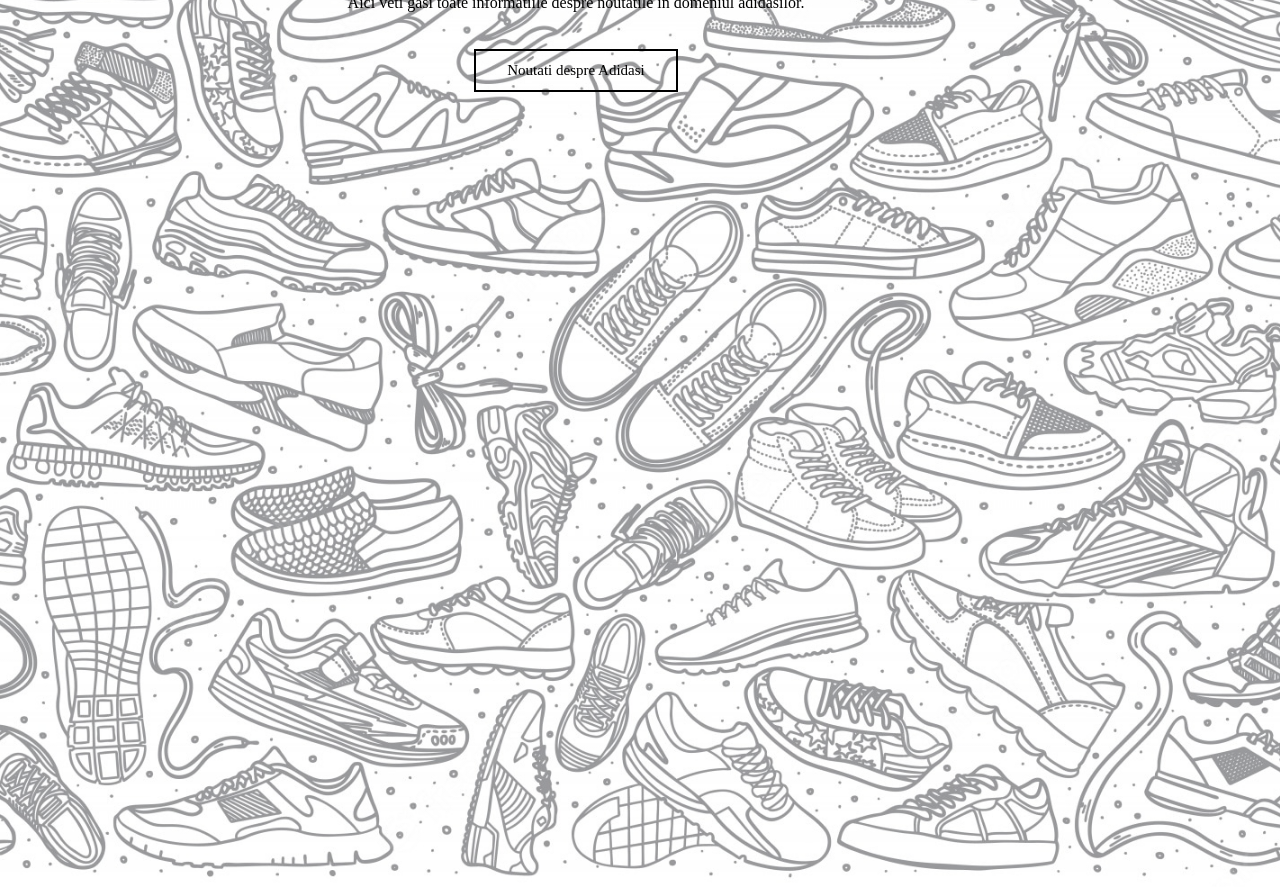
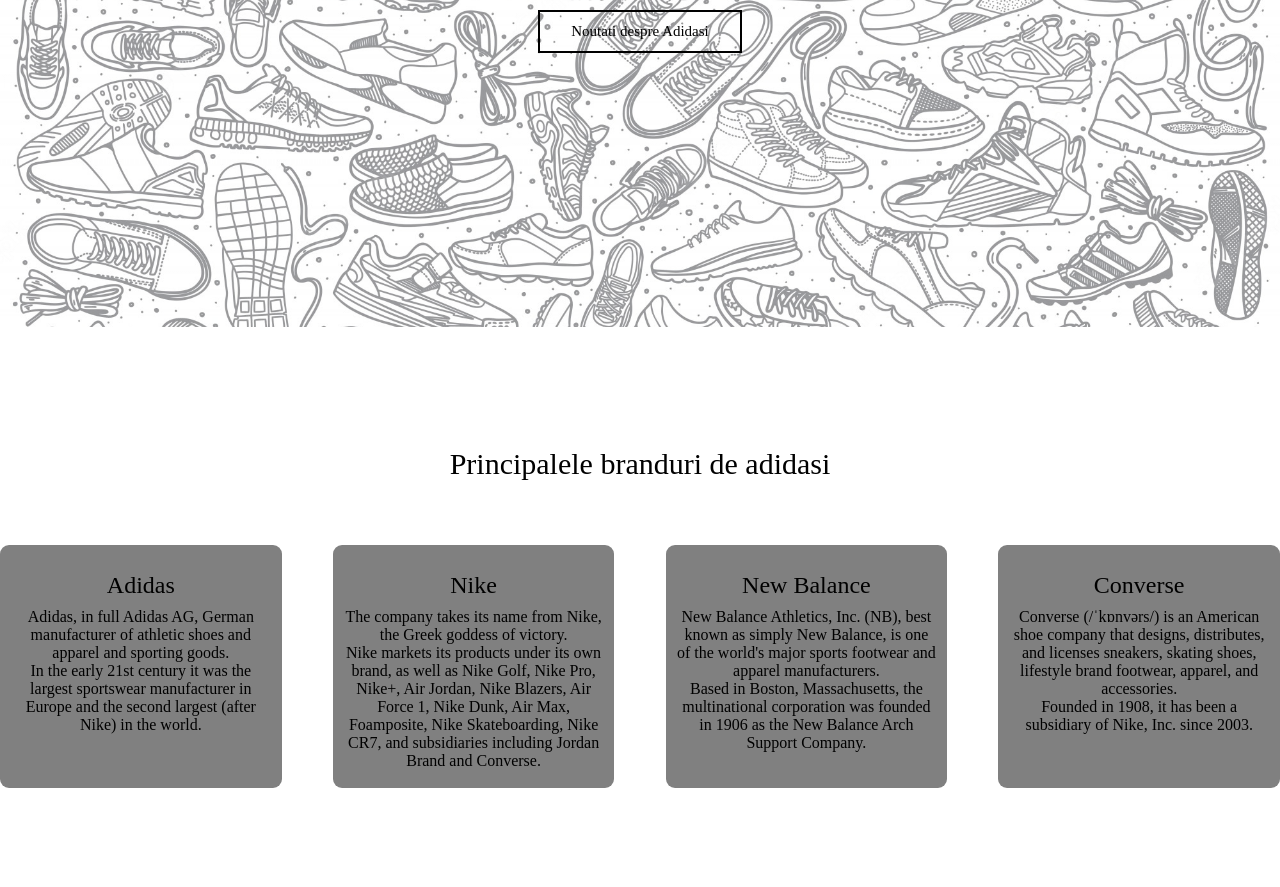
Before and after one commit to edyc24/SneakerMarket_TWProject, a plain HTML site: page index.html in a window 1280 px wide. Shown: the part 313-1200 px from the top of the page. After the commit the page ends 1165 px from the top, so only its background shows below. Drawn offline with Linux system fonts and the light colour scheme.

Commit message:
more information added and media fixed

```diff
--- a/index.html
+++ b/index.html
@@ -31,6 +31,27 @@
             <a class="noutati" href="">Noutati despre Adidasi</a>
         </div>
     </section>
-
+    <section class="informatii">
+        <h1>Principalele branduri de adidasi</h1>
+        <div class="lin">
+            <div class="col">
+                <h2>Adidas</h2>
+                <p>Adidas, in full Adidas AG, German manufacturer of athletic shoes and apparel and sporting goods.
+                    <br>In the early 21st century it was the largest sportswear manufacturer in Europe and the second largest (after Nike) in the world.</p>
+            </div>
+            <div class="col">
+                <h2>Nike</h2>
+                <p>The company takes its name from Nike, the Greek goddess of victory.<br> Nike markets its products under its own brand, as well as Nike Golf, Nike Pro, Nike+, Air Jordan, Nike Blazers, Air Force 1, Nike Dunk, Air Max, Foamposite, Nike Skateboarding, Nike CR7, and subsidiaries including Jordan Brand and Converse.</p>
+            </div>
+            <div class="col">
+                <h2>New Balance</h2>
+                <p>New Balance Athletics, Inc. (NB), best known as simply New Balance, is one of the world's major sports footwear and apparel manufacturers.<br> Based in Boston, Massachusetts, the multinational corporation was founded in 1906 as the New Balance Arch Support Company.</p>
+            </div>
+            <div class="col">
+                <h2>Converse</h2>
+                <p>Converse (/ˈkɒnvərs/) is an American shoe company that designs, distributes, and licenses sneakers, skating shoes, lifestyle brand footwear, apparel, and accessories.<br> Founded in 1908, it has been a subsidiary of Nike, Inc. since 2003.</p>
+            </div>
+        </div>
+    </section>
 </body>
 </html>
--- a/style.css
+++ b/style.css
@@ -4,7 +4,7 @@
 }
 
 .header{
-    min-height: 150vh;
+    min-height: 80vh;
     width: 100%;
     background-image:linear-gradient(rgba(255,255,255, 0.3),rgba(255,255,255, 0.3)),url(photo/background.jpg);
     background-position: center;
@@ -16,7 +16,7 @@ nav{
     display: flex;
     padding: 3% 5%;
     justify-content: space-between;
-    align-items: center;
+    align-items: flex-start;
 }
 
 nav img{
@@ -24,7 +24,7 @@ nav img{
 }
 
 .nav-links{
-    flex: 1;
+    align-items: flex-start;
     text-align: right;
 }
 
@@ -61,21 +61,21 @@ nav .fa{
 }
 
 .text{
-    width: 90%;
+    width: 100%;
     color:black;
     position:absolute;
-    top:20%;
-    left:0%;
     text-align: center;
 }
 
 .text h1{
     font-size: 50px;
+    text-align: center;
 }
 
 .text p{
     margin: 9px 0px 37px;
     color:black;
+    text-align: center;
 }
 
 .noutati{
@@ -132,4 +132,41 @@ nav .fa{
     .nav-links ul{
         padding: 20px;
     }
+
+    .lin{
+        flex-direction: column;
+    }
 }
+
+.informatii{
+    width: 100%;
+    margin: auto;
+    text-align: center;
+    padding-top: 120px;
+}
+
+h1{
+    font-size: 30px;
+    font-weight: 500;
+}
+
+.lin{
+    margin-top: 5%;
+    display: flex;
+    justify-content: space-between;
+}
+
+.col{
+    flex-basis: 22%;
+    background: gray;
+    border-radius: 9px;
+    margin-bottom: 5%;
+    box-sizing: border-box;
+    padding: 18px 11px;
+}
+
+h2{
+    text-align: center;
+    font-weight: 400;
+    margin: 9px 0;
+}
```
